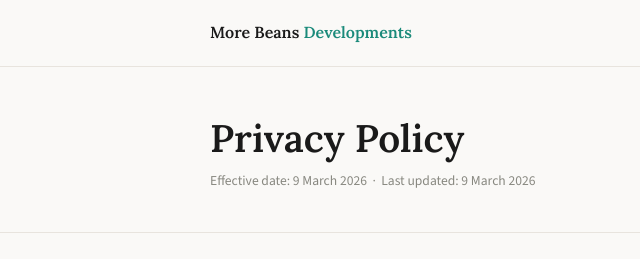
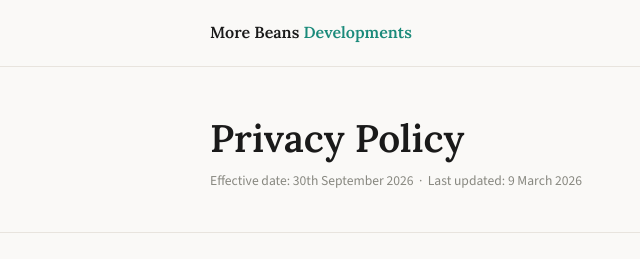
Before and after one commit to morebeansdevelopments/privacy-policy, a plain HTML site: page index.html in a window 1280 px wide. Shown: the top 259 px of the page, 0-640 px from the left. Drawn offline with nearby package versions, Linux system fonts and the light colour scheme.

Commit message:
Update effective date in privacy policy

```diff
--- a/index.html
+++ b/index.html
@@ -268,7 +268,7 @@
 <div class="page-title">
   <div class="page-title-inner">
     <h1>Privacy Policy</h1>
-    <p class="meta">Effective date: 9 March 2026 &nbsp;·&nbsp; Last updated: 9 March 2026</p>
+    <p class="meta">Effective date: 30th September 2026 &nbsp;·&nbsp; Last updated: 9 March 2026</p>
   </div>
 </div>
 
```
